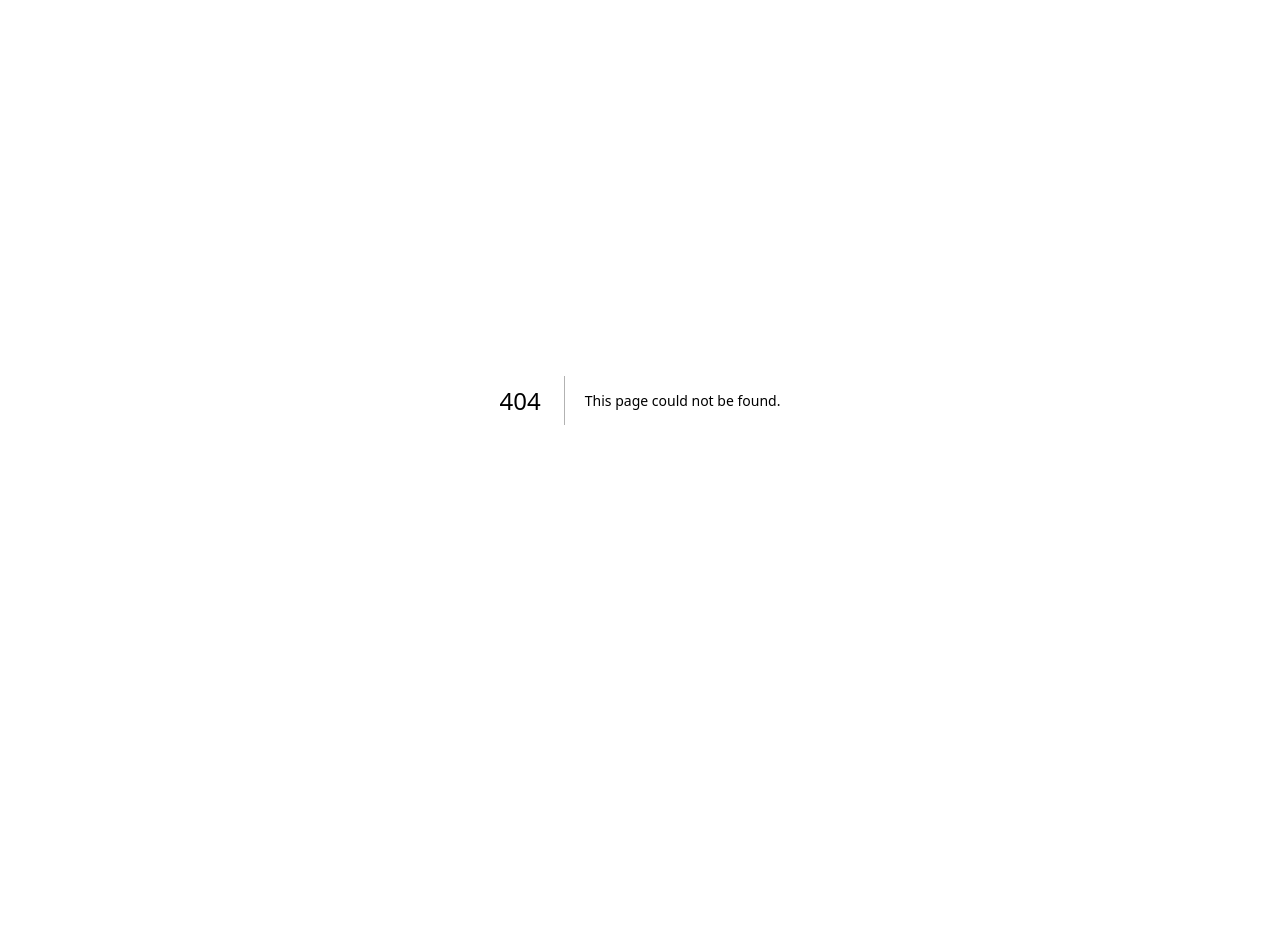
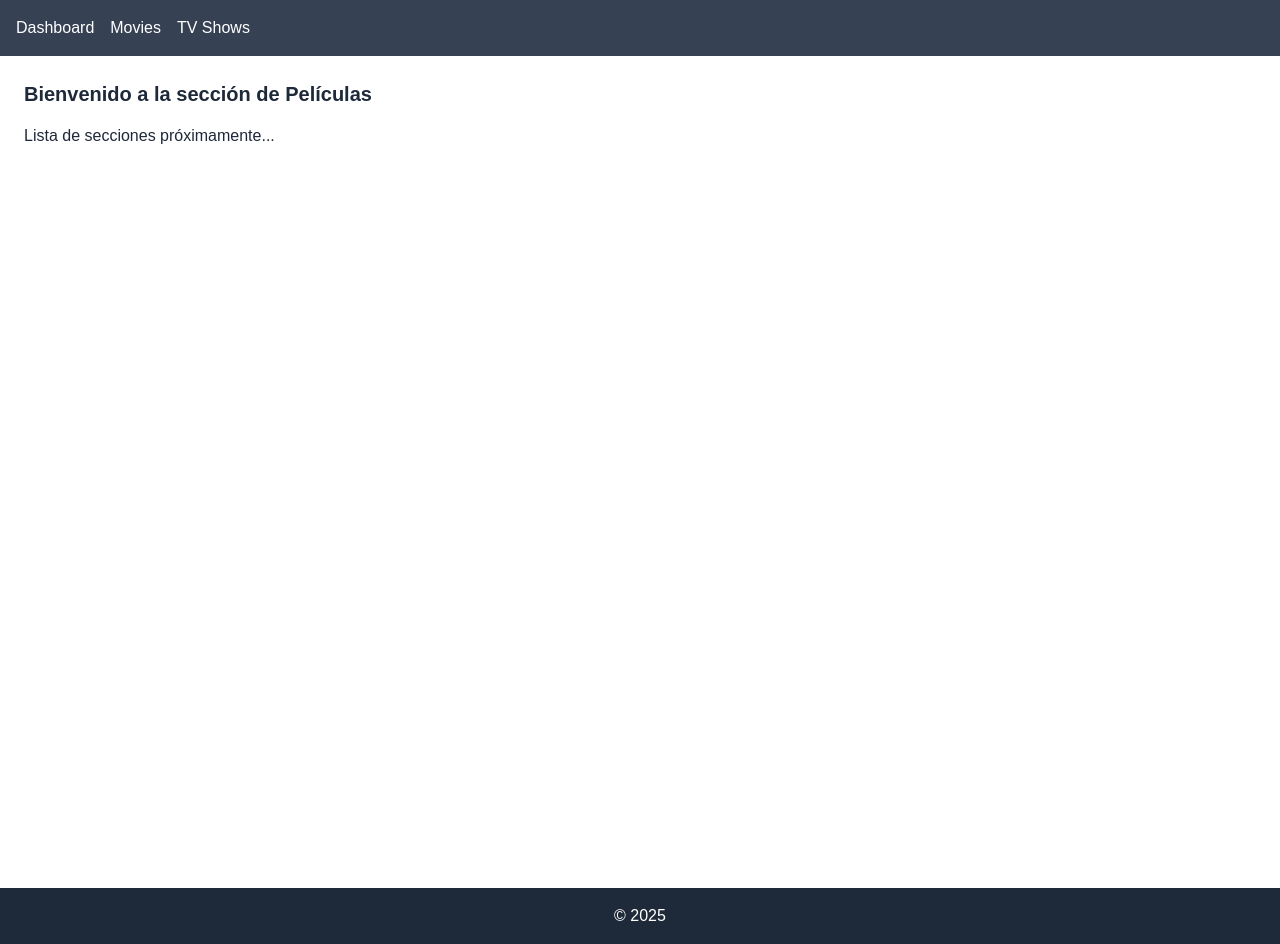
Before and after one commit to mauriciogc/next.js-15.3-1, a Next.js app: page /movies in a window 1280 px wide. Before the commit this address had no page. Before the commit the page ends 800 px from the top, so only its background shows below. Built offline with nearby package versions, Linux system fonts and the light colour scheme.

Commit message:
docs(layout): add layout.tsx explanation, working example, and update README

```diff
--- a/src/app/layout.tsx
+++ b/src/app/layout.tsx
@@ -1,5 +1,6 @@
 //src/app/layout.tsx
 
+import Link from 'next/link';
 import './globals.css';
 
 export default function RootLayout({
@@ -9,7 +10,23 @@ export default function RootLayout({
 }>) {
   return (
     <html lang="en">
-      <body className="antialiased">{children}</body>
+      <body className="antialiased">
+        <div className="flex flex-col min-h-screen">
+          <nav className="bg-gray-700 text-white p-4">
+            <ul className="flex space-x-4">
+              <li>Dashboard</li>
+              <li>Movies</li>
+              <li>TV Shows</li>
+            </ul>
+          </nav>
+          <main className="flex-grow p-4 bg-white text-gray-800">
+            {children}
+          </main>
+          <footer className="bg-gray-800 text-white p-4 text-center">
+            &copy; 2025
+          </footer>
+        </div>
+      </body>
     </html>
   );
 }
--- /dev/null
+++ b/src/app/movies/[category]/layout.tsx
@@ -0,0 +1,38 @@
+// src/app/movies/[category]/layout.tsx
+
+// Títulos de las categorías
+const CATEGORY_TITLES: Record<string, string> = {
+  popular: 'más populares',
+  'now-playing': 'en cartelera',
+  upcoming: 'próximamente',
+  'top-rated': 'mejor calificadas',
+};
+
+// Layout de la categoría de películas
+export default async function CategoryLayout({
+  children,
+  params,
+}: {
+  children: React.ReactNode;
+  params: Promise<{
+    category: string;
+  }>;
+}) {
+  const { category } = await params;
+  const categoryLabel = CATEGORY_TITLES[category];
+
+  if (!categoryLabel) {
+    return (
+      <div className="flex flex-col min-h-screen">
+        <h2 className="text-xl font-semibold p-2">Categoría no encontrada</h2>
+      </div>
+    );
+  }
+
+  return (
+    <div className="flex flex-col min-h-screen">
+      <h2 className="text-xl font-semibold p-2">Películas {categoryLabel}</h2>
+      <section className="flex-grow p-2 bg-white">{children}</section>
+    </div>
+  );
+}
--- /dev/null
+++ b/src/app/movies/[category]/page.tsx
@@ -0,0 +1,9 @@
+// src/app/movies/[category]/page.tsx
+
+export default function MoviesPage() {
+  return (
+    <div>
+      <p>Lista de películas próximamente...</p>
+    </div>
+  );
+}
--- /dev/null
+++ b/src/app/movies/layout.tsx
@@ -0,0 +1,16 @@
+// src/app/movies/layout.tsx
+
+export default function MoviesLayout({
+  children,
+}: {
+  children: React.ReactNode;
+}) {
+  return (
+    <div className="flex flex-col min-h-screen">
+      <h2 className="text-xl font-semibold p-2">
+        Bienvenido a la sección de Películas
+      </h2>
+      <section className="flex-grow p-2 bg-white">{children}</section>
+    </div>
+  );
+}
--- /dev/null
+++ b/src/app/movies/page.tsx
@@ -0,0 +1,8 @@
+//src/app/movies/page.tsx
+export default function MoviesPage() {
+  return (
+    <div>
+      <p>Lista de secciones próximamente...</p>
+    </div>
+  );
+}
```
Also changed, not shown: 1 other file (tests, documents, lock files or other folders).
